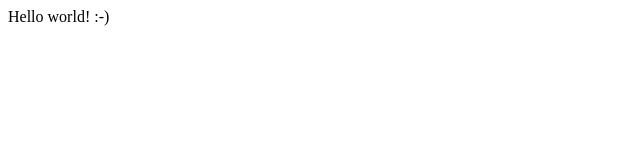
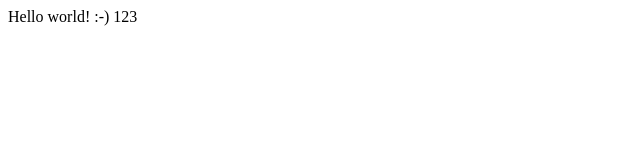
Before and after one commit to ami1000/ami1000.github.io, a plain HTML site: page index.html in a window 1280 px wide. Shown: the full height of the page, 0-640 px from the left. Drawn offline with Linux system fonts and the light colour scheme.

Commit message:
Update index.html

```diff
--- a/index.html
+++ b/index.html
@@ -1,5 +1,5 @@
 <html>
   <body>
-    Hello world! :-)
+    Hello world! :-) 123
   </body>
 </html>
```
